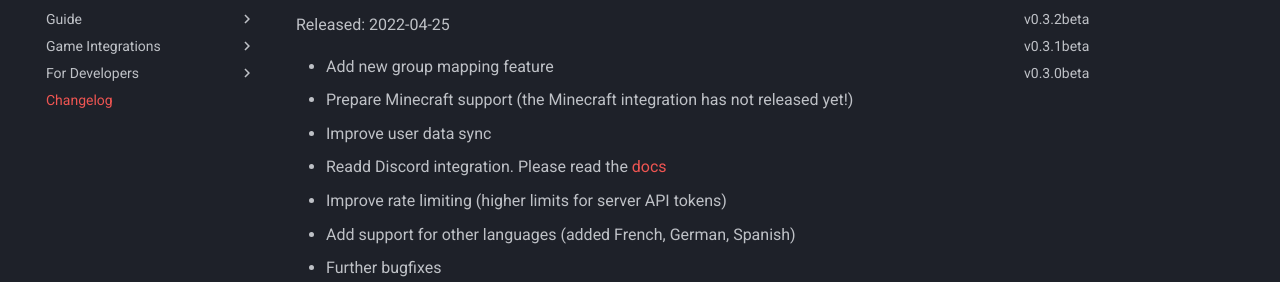
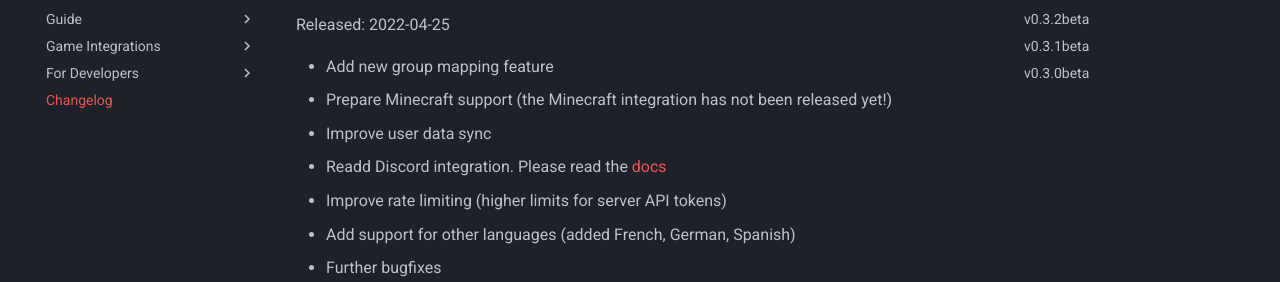
Before and after one commit to nyx-project/vyhub-documentation, an MkDocs documentation site: the page built from docs/changelog.md, in a window 1280 px wide and 900 px high, scrolled down 442 px. Shown: the part 170-452 px from the top of the window. Built offline with MkDocs 1.6.1 and Material for MkDocs 9.7.7, drawn with Linux system fonts in a browser that asks for light colours; the version menu is left out.

Commit message:
FIx typo

```diff
--- a/docs/changelog.md
+++ b/docs/changelog.md
@@ -16,7 +16,7 @@ Update notes:
 Released: 2022-04-25
 
 - Add new group mapping feature
-- Prepare Minecraft support (the Minecraft integration has not released yet!)
+- Prepare Minecraft support (the Minecraft integration has not been released yet!)
 - Improve user data sync
 - Readd Discord integration. Please read the [docs](game/discord.md)
 - Improve rate limiting (higher limits for server API tokens)
```
